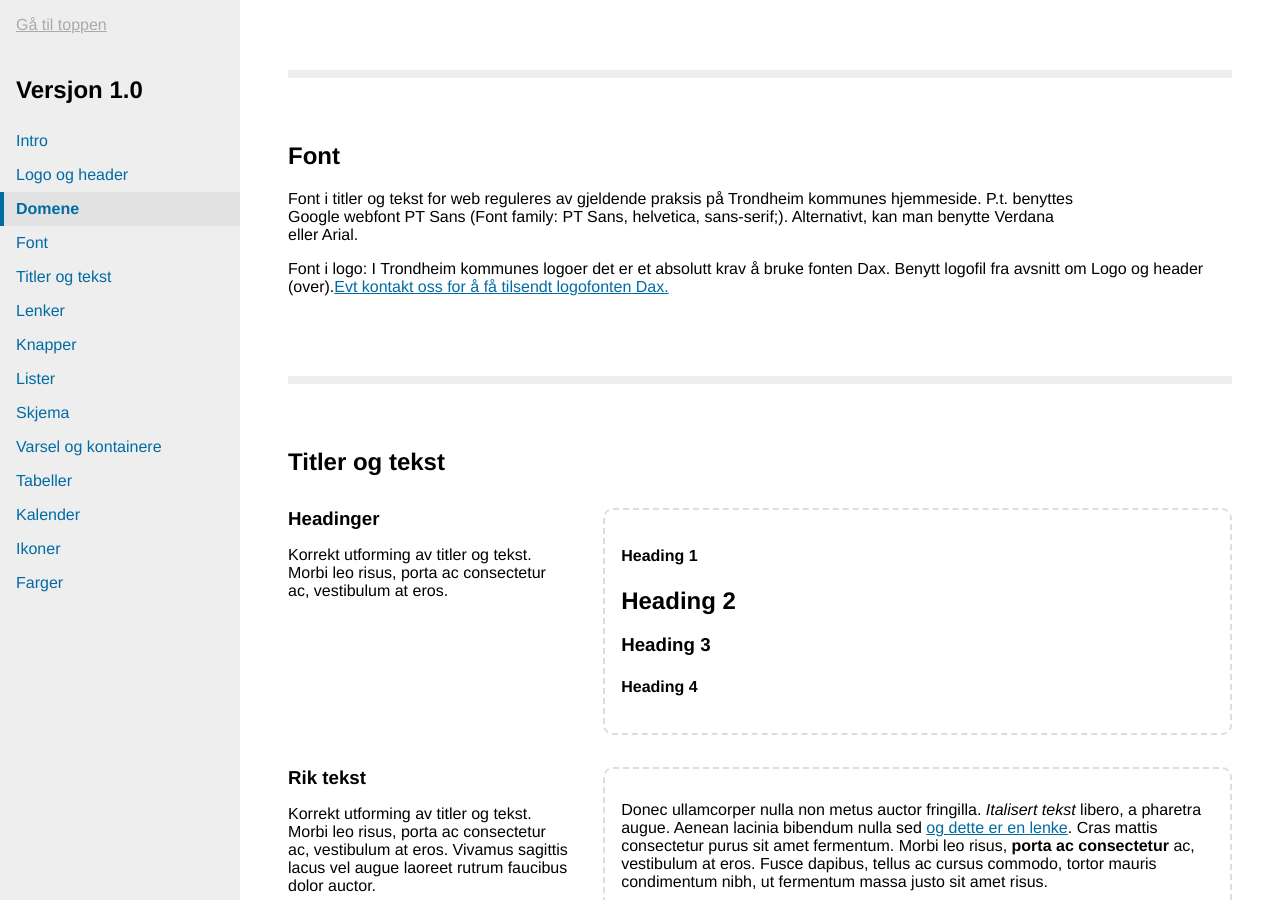
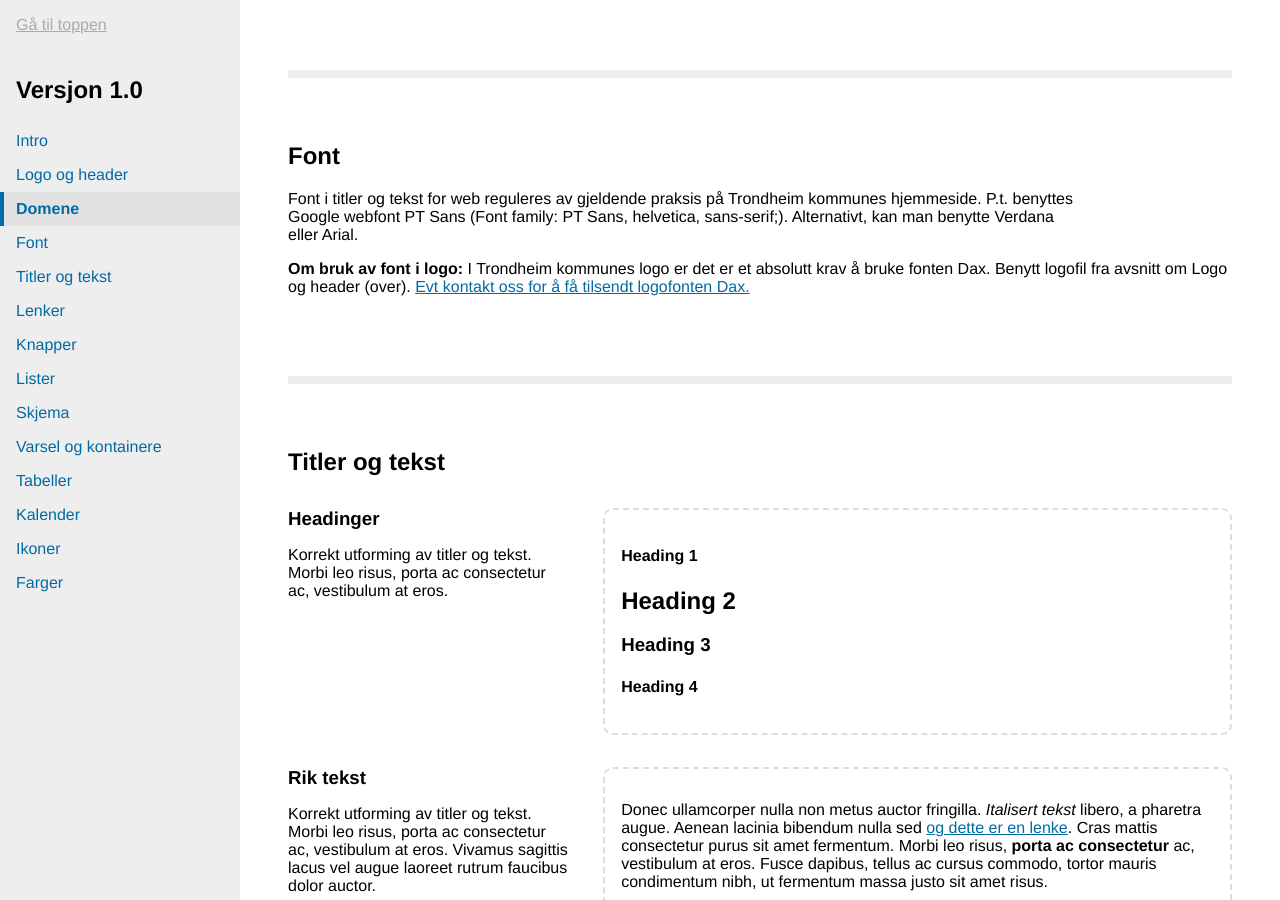
Before and after one commit to rskjonbe/styleguide, a Jekyll site: the page built from versjon/1.0/index.html, in a window 1280 px wide and 900 px high, scrolled down 1097 px. Built offline with Jekyll 4.4.1, drawn with Linux system fonts in a browser that asks for light colours.

Commit message:
logojusteringer

```diff
--- a/versjon/1.0/font.html
+++ b/versjon/1.0/font.html
@@ -2,4 +2,4 @@
 
 <p class="chapter-lead">
    Font i titler og tekst for web reguleres av gjeldende praksis på Trondheim kommunes hjemmeside. P.t. benyttes Google webfont PT Sans (Font family: PT Sans, helvetica, sans-serif;). Alternativt, kan man benytte Verdana eller Arial. </p>
-<p>Font i logo: I Trondheim kommunes logoer det er et absolutt krav å bruke fonten Dax. Benytt logofil fra avsnitt om Logo og header (over).<a href="http://trondheimkommune.github.io/styleguide/about.html">Evt kontakt oss for å få tilsendt logofonten Dax.</a> </p>
+<p><strong>Om bruk av font i logo: </strong>I Trondheim kommunes logo er det er et absolutt krav å bruke fonten Dax. Benytt logofil fra avsnitt om Logo og header (over). <a href="http://trondheimkommune.github.io/styleguide/about.html">Evt kontakt oss for å få tilsendt logofonten Dax.</a> </p>
```
